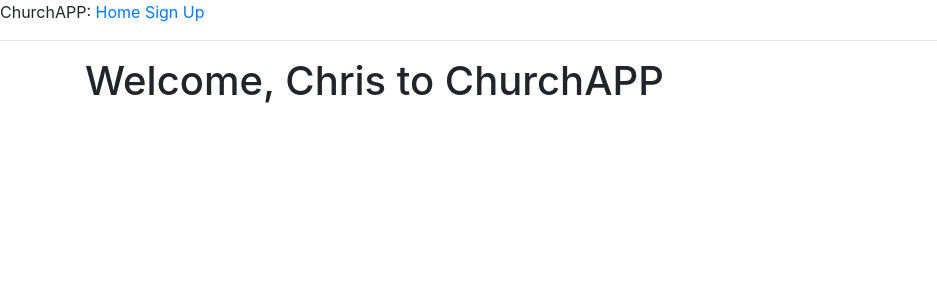
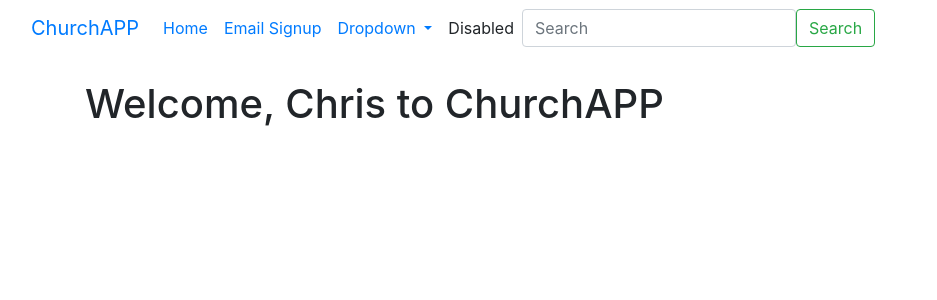
Before and after one commit to Chris-Vuong/church-mailing-list, a Flask app: page / in a window 1280 px wide. Shown: the top 300 px of the page, without its empty margins (0-937 px from the left). Run offline with Flask 2, Linux system fonts and the light colour scheme.

Commit message:
added navbar

```diff
--- a/app/templates/base.html
+++ b/app/templates/base.html
@@ -15,20 +15,8 @@
         {% endif %}
     </head>
     <body>
-        <div>ChurchAPP:
-            <a href="/index">Home</a>
-            <a href="/emailsignup">Sign Up</a>
-        </div>
-        <hr>
-        {% with messages = get_flashed_messages() %}
-        {% if messages %}
-        <ul>
-            {% for message in messages %}
-            <li>{{ message }}</li>
-            {% endfor %}
-        </ul>
-        {% endif %}
-        {% endwith %}
+        {% include 'navbar.html'%}
+        <br/>
         <div class="container">
             {% block content %}{% endblock %}
         </div>
--- /dev/null
+++ b/app/templates/navbar.html
@@ -0,0 +1,40 @@
+<nav class="navbar navbar-expand-lg bg-body-tertiary">
+    <div class="container-fluid">
+        <a class="navbar-brand" href="#">ChurchAPP</a>
+        <button class="navbar-toggler" type="button" data-bs-toggle="collapse" data-bs-target="#navbarSupportedContent"
+            aria-controls="navbarSupportedContent" aria-expanded="false" aria-label="Toggle navigation">
+            <span class="navbar-toggler-icon"></span>
+        </button>
+        <div class="collapse navbar-collapse" id="navbarSupportedContent">
+            <ul class="navbar-nav me-auto mb-2 mb-lg-0">
+                <li class="nav-item">
+                    <a class="nav-link active" aria-current="page" href="/index">Home</a>
+                </li>
+                <li class="nav-item">
+                    <a class="nav-link" href="/emailsignup">Email Signup</a>
+                </li>
+                <li class="nav-item dropdown">
+                    <a class="nav-link dropdown-toggle" href="#" role="button" data-bs-toggle="dropdown"
+                        aria-expanded="false">
+                        Dropdown
+                    </a>
+                    <ul class="dropdown-menu">
+                        <li><a class="dropdown-item" href="#">Action</a></li>
+                        <li><a class="dropdown-item" href="#">Another action</a></li>
+                        <li>
+                            <hr class="dropdown-divider">
+                        </li>
+                        <li><a class="dropdown-item" href="#">Something else here</a></li>
+                    </ul>
+                </li>
+                <li class="nav-item">
+                    <a class="nav-link disabled">Disabled</a>
+                </li>
+            </ul>
+            <form class="d-flex" role="search">
+                <input class="form-control me-2" type="search" placeholder="Search" aria-label="Search">
+                <button class="btn btn-outline-success" type="submit">Search</button>
+            </form>
+        </div>
+    </div>
+</nav>
```
